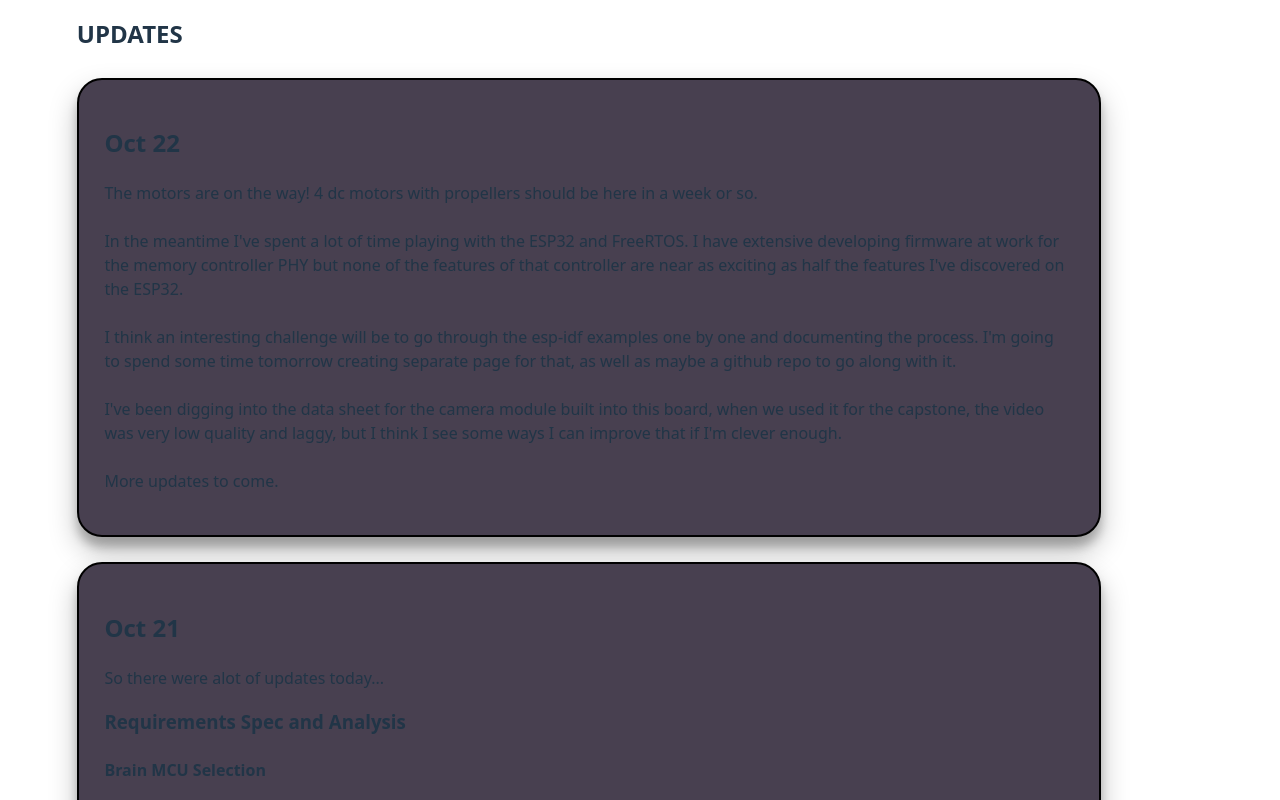
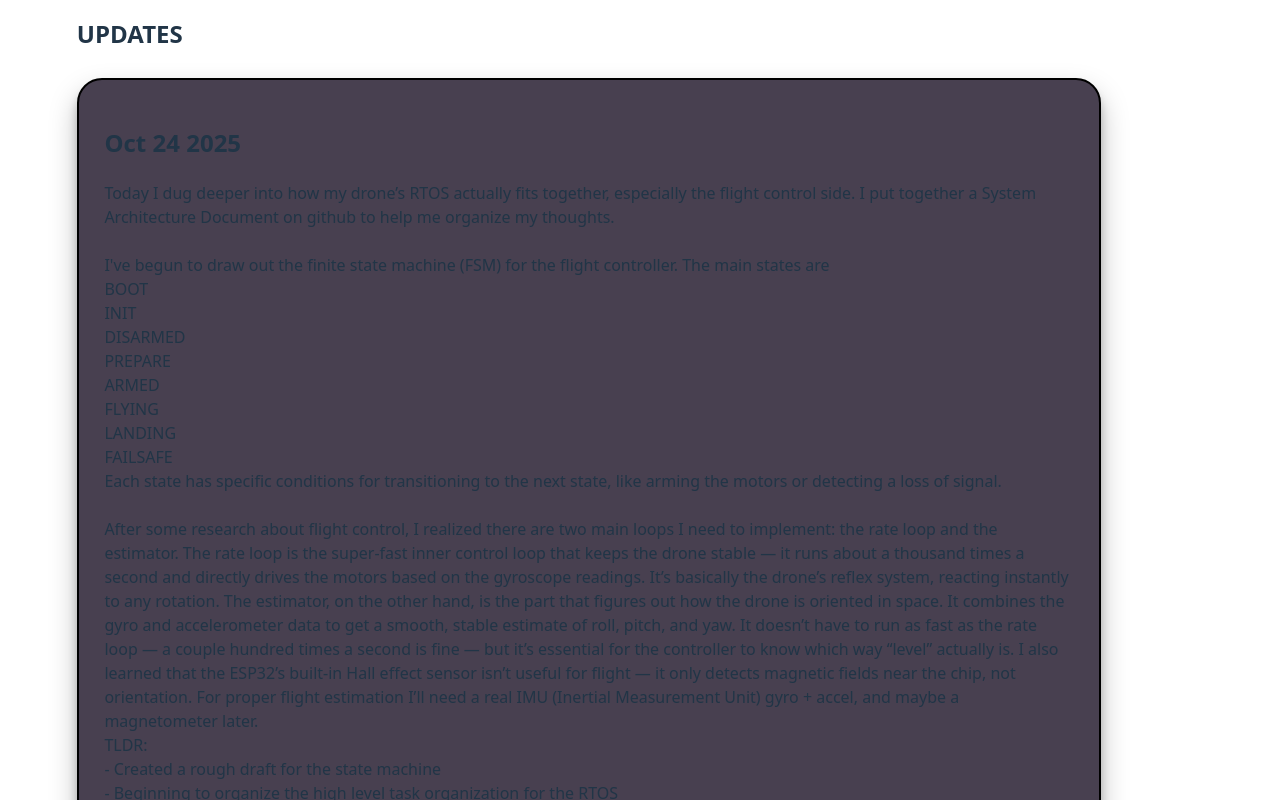
Before and after one commit to marvitian/marvitian_dot_com, a React (Vite) app: page /drone in a window 1280 px wide. Shown: the part 560-1360 px from the top of the page. Built offline with nearby package versions, Linux system fonts and the light colour scheme.

Commit message:
update oct 24

```diff
--- a/src/pages/DRONE.jsx
+++ b/src/pages/DRONE.jsx
@@ -23,7 +23,45 @@ function Updates()
     return(<div>
                     <h2> UPDATES </h2>
                     <div className='blog_entry'>
-                        <h2> Oct 22 </h2>
+                        <h2> Oct 24 2025</h2>
+                        <p>
+                            Today I dug deeper into how my drone’s RTOS actually fits together, especially the flight control side. I put together a System Architecture Document on github to help me organize my thoughts.
+                            <br/>
+                            <br/>
+                            I've begun to draw out the finite state machine (FSM) for the flight controller. The main states are
+                            <br/>
+                            BOOT <br/>
+                            INIT <br/>
+                            DISARMED <br/>
+                            PREPARE <br/>
+                            ARMED <br/>
+                            FLYING <br/>
+                            LANDING <br/>
+                            FAILSAFE  <br/>
+                            Each state has specific conditions for transitioning to the next state, like arming the motors or detecting a loss of signal.
+                            <br/>
+                            <br/>
+                            After some research about flight control, I realized there are two main loops I need to implement: the rate loop and the estimator.
+                            The rate loop is the super-fast inner control loop that keeps the drone stable — it runs about a thousand times a second and directly drives the motors based on the gyroscope readings. It’s basically the drone’s reflex system, reacting instantly to any rotation.
+
+                            The estimator, on the other hand, is the part that figures out how the drone is oriented in space. It combines the gyro and accelerometer data to get a smooth, stable estimate of roll, pitch, and yaw. It doesn’t have to run as fast as the rate loop — a couple hundred times a second is fine — but it’s essential for the controller to know which way “level” actually is.
+
+                            I also learned that the ESP32’s built-in Hall effect sensor isn’t useful for flight — it only detects magnetic fields near the chip, not orientation. For proper flight estimation I’ll need a real IMU (Inertial Measurement Unit) gyro + accel, and maybe a magnetometer later.
+
+                             <br/>
+                            TLDR: <br/>
+                                -	Created a rough draft for the state machine<br/>
+                                -   Beginning to organize the high level task organization for the RTOS <br/>
+                                -	The rate loop keeps the drone stable at ~1 kHz. <br/>
+                                -	The estimator runs slower (~200 Hz) to smooth out the sensor noise. <br/>
+                                -	The state machine decides what’s allowed (motors off, armed, flying, failsafe). <br/>
+                                -	The Hall sensor is basically useless for flight, need to get a commercial IMU <br/>
+
+                            It’s starting to make sense how all the pieces of the RTOS fit together now.
+                        </p>
+                    </div>
+                    <div className='blog_entry'>
+                        <h2> Oct 22 2025</h2>
                         <p>
                             The motors are on the way! 4 dc motors with propellers should be here in a week or so.
                             <br/>
@@ -47,7 +85,7 @@ function Updates()
 
                     <div className='blog_entry'>
 
-                        <h2> Oct 21 </h2>
+                        <h2> Oct 21 2025</h2>
                         <p>
                             So there were alot of updates today...
                             <br/>
@@ -94,7 +132,7 @@ function Updates()
                         </p>
                     </div>
                     <div className="blog_entry">
-                        <h2> OCT 20 </h2>
+                        <h2> OCT 20 2025</h2>
                         <p> Starting this off I need to break this project up into digestable bites </p>
                         <p> the initial list is as follows: </p>
                         <ol>
```
